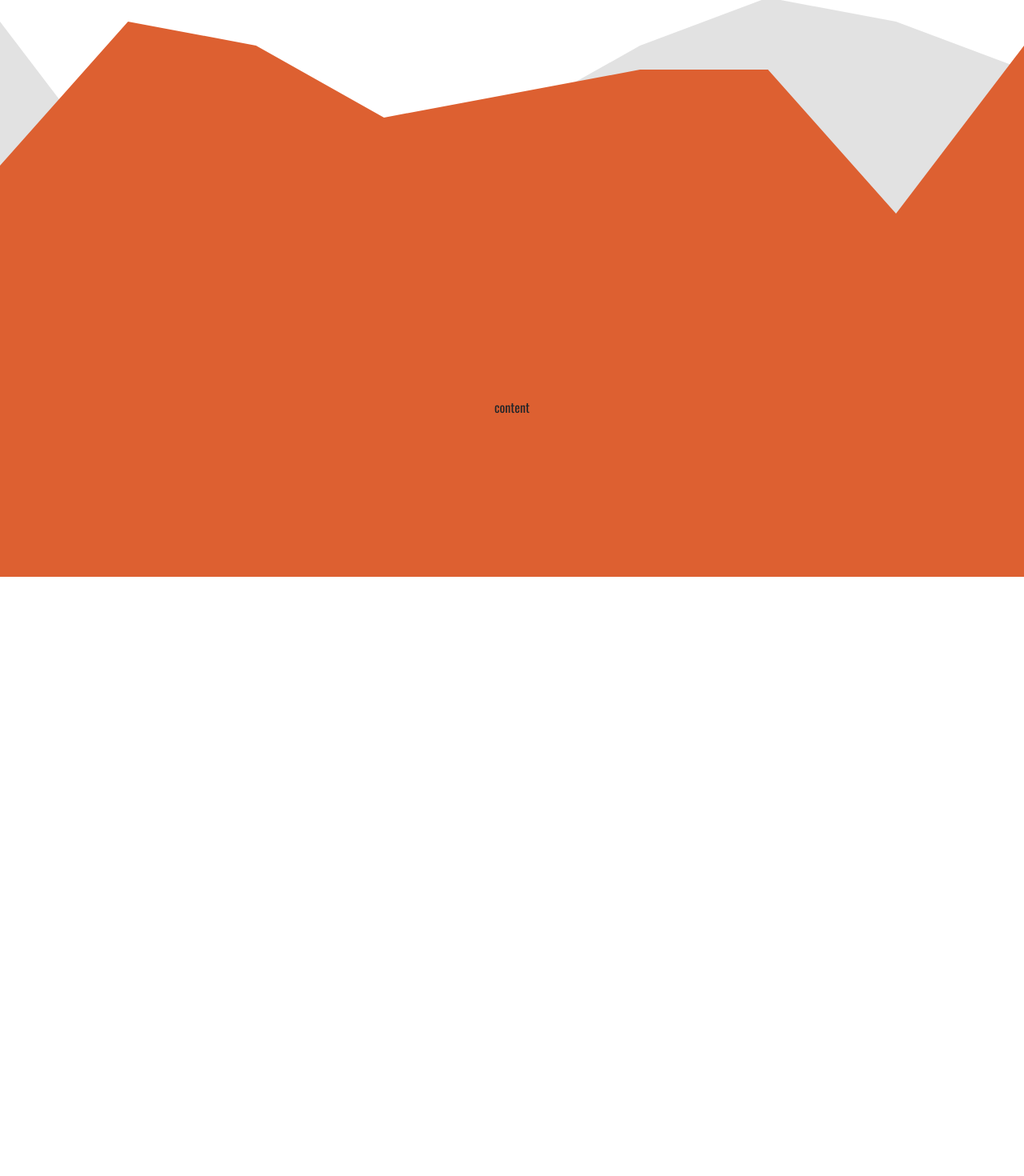
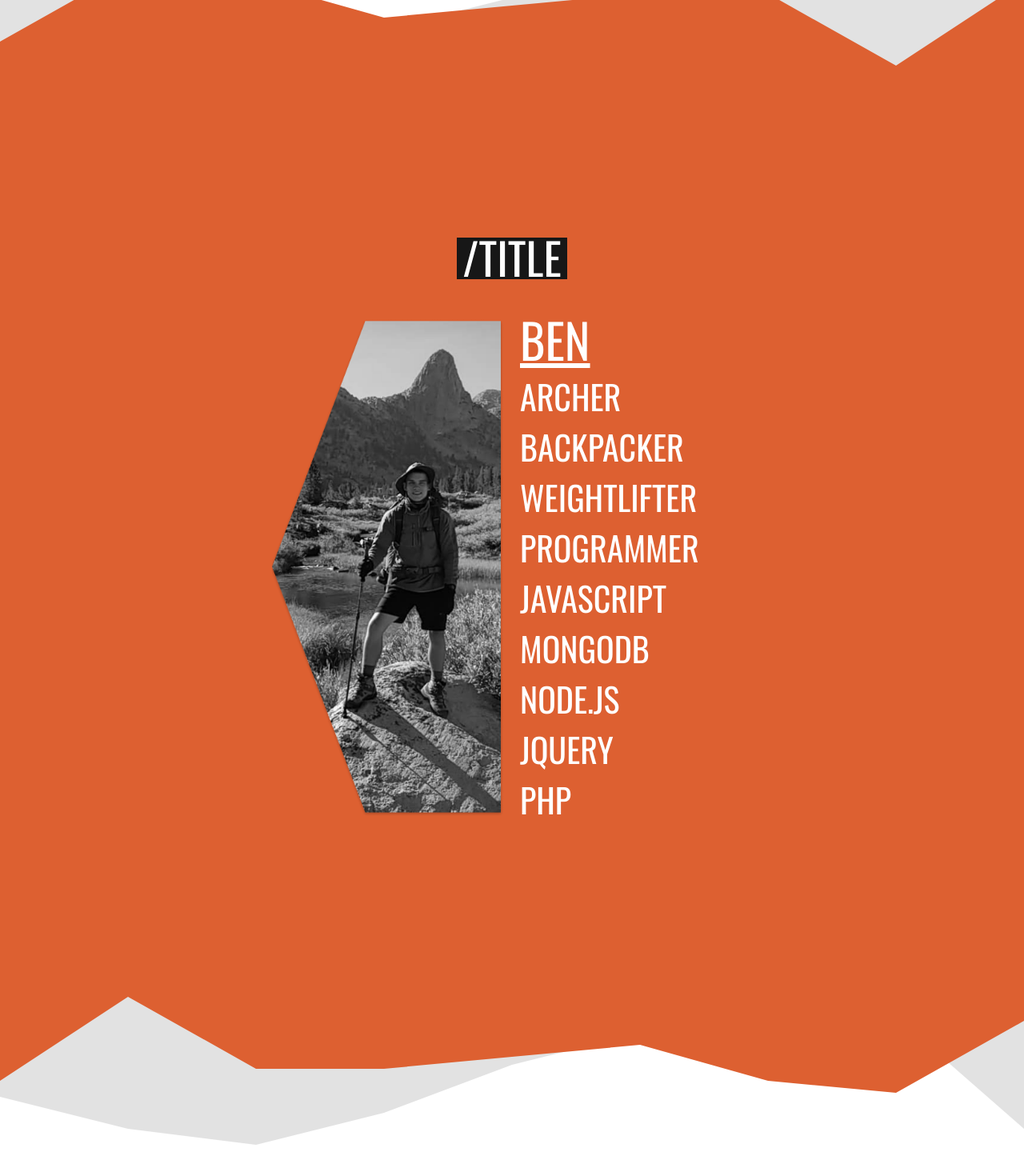
Before and after one commit to BenLebich/portfolio-svelte, a Svelte app: page / in a window 1280 px wide. Shown: the part 804-2274 px from the top of the page at 80% size. Built offline with nearby package versions, Linux system fonts and the light colour scheme.

Commit message:
added about content

```diff
--- /dev/null
+++ b/src/comps/micro/AboutContent.svelte
@@ -0,0 +1,61 @@
+<script>
+  import SectionTitle from "./SectionTitle.svelte";
+</script>
+
+<SectionTitle />
+<div class="content">
+  <img src="/images/me.png" alt="Ben Lebich Hiking" />
+  <div class="desc">
+    <span class="name">ben</span><br />
+    Archer<br />
+    backpacker<br />
+    weightlifter<br />
+    Programmer<br />
+    Javascript<br />
+    MongoDb<br />
+    Node.js<br />
+    jquery<br />
+    PHP<br />
+  </div>
+</div>
+
+<style>
+  .content {
+    display: flex;
+    justify-content: center;
+    padding-top: 50px;
+  }
+  img {
+    width: 300px;
+    height: 100%;
+    object-fit: cover;
+    padding-right: 10px;
+  }
+  .desc {
+    padding-left: 10px;
+    width: 300px;
+    color: #ffffff;
+    text-transform: uppercase;
+    text-align: left;
+    font-size: 42px;
+  }
+  .name {
+    font-size: 60px;
+    text-decoration: underline;
+    line-height: 50px;
+  }
+
+  @media only screen and (max-width: 775px) {
+    img {
+    width: 150px;
+  }
+  .desc {
+    width: 150px;
+  font-size: 20px;
+  }
+  .name {
+    font-size: 30px;
+    line-height: 25px;
+  }
+  }
+</style>
--- /dev/null
+++ b/src/comps/micro/SectionTitle.svelte
@@ -0,0 +1,20 @@
+<script>
+    export let title = "Title";
+</script>
+
+<div>
+    /{title}
+</div>
+
+<style>
+    div {
+        font-size: 55px;
+        text-transform: uppercase;
+        background-color: #171717;
+        color: #ffffff;
+        width: fit-content;
+        padding: 2px 7px 5px 7px;
+        line-height: 45px;
+        margin: auto;
+    }
+</style>
--- a/src/comps/sections/About.svelte
+++ b/src/comps/sections/About.svelte
@@ -1,18 +1,20 @@
 <script>
   export let y;
   export let innerWidth;
-    $: console.log(innerWidth)
+  $: console.log(innerWidth);
   let leftLight = 0;
   let leftDark = 0;
 
-    $: leftLight = y * .4;
-    $: leftDark = y * .6;
+  $: leftLight = y * 0.4;
+  $: leftDark = y * 0.6;
 
   let widths = 20;
   $: widths = Math.round(y / 10);
+  import AboutContent from '../micro/AboutContent.svelte';
+
 </script>
 
-<section >
+<section>
   <div class="mountains-top">
     <div class="range lighter" style="margin-left: {leftLight}px">
       <svg
@@ -21,7 +23,6 @@
         viewBox="0 0 2500 382"
         fill="none"
         xmlns="http://www.w3.org/2000/svg"
-
         preserveAspectRatio="none"
       >
         <path
@@ -50,8 +51,8 @@
           viewBox="0 0 2500 382"
           fill="none"
           xmlns="http://www.w3.org/2000/svg"
-
           preserveAspectRatio="none"
+          style="transform: scale(-1,1)"
         >
           <path
             d="M0 229.2H104.167L208.333 38.2L312.5 152.8H416.667L520.833 0L625 114.6L729.167 267.4L833.333 38.2L937.5 305.6L1041.67 229.2L1145.83 267.4L1250 191L1354.17 76.4L1458.33 0L1562.5 38.2L1666.67 114.6L1770.83 0L1875 114.6L1979.17 152.8L2083.33 114.6L2187.5 267.4L2291.67 305.6L2395.83 0L2500 114.6V382H2395.83H2291.67H2187.5H2083.33H1979.17H1875H1770.83H1666.67H1562.5H1458.33H1354.17H1250H1145.83H1041.67H937.5H833.333H729.167H625H520.833H416.667H312.5H208.333H104.167H0V229.2Z"
@@ -72,7 +73,6 @@
           </defs>
         </svg>
       {/if}
-
     </div>
     <div class="range darker" style="margin-left: -{leftDark}px">
       <svg
@@ -81,7 +81,6 @@
         viewBox="0 0 2500 382"
         fill="none"
         xmlns="http://www.w3.org/2000/svg"
-
         preserveAspectRatio="none"
       >
         <path
@@ -109,8 +108,8 @@
           viewBox="0 0 2500 382"
           fill="none"
           xmlns="http://www.w3.org/2000/svg"
-
           preserveAspectRatio="none"
+          style="transform: scale(-1,1)"
         >
           <path
             d="M0 114.6L104.167 38.2L208.333 343.8L312.5 229.2L416.667 191L520.833 38.2L625 229.2H729.167L833.333 267.4L937.5 38.2L1041.67 76.4L1145.83 191L1250 152.8L1354.17 114.6H1458.33L1562.5 343.8L1666.67 76.4L1770.83 267.4L1875 191L1979.17 76.4L2083.33 305.6L2187.5 229.2L2291.67 305.6L2395.83 191L2500 229.2V382H2395.83H2291.67H2187.5H2083.33H1979.17H1875H1770.83H1666.67H1562.5H1458.33H1354.17H1250H1145.83H1041.67H937.5H833.333H729.167H625H520.833H416.667H312.5H208.333H104.167H0V114.6Z"
@@ -132,47 +131,135 @@
         </svg>
       {/if}
     </div>
-
   </div>
   <div class="content">
     <div class="container">
-            content
+        <AboutContent />
     </div>
   </div>
-    <!--
-    <div class="mountains-bottom">
-        <div style="width: {widths}%">
-            <svg  width="1250" height="174" viewBox="0 0 1250 174" fill="none" xmlns="http://www.w3.org/2000/svg">
-                <path d="M0 134.875L52.0833 173.176L104.167 19.9745L156.25 77.4249L208.333 96.5751L260.417 173.176L312.5 77.4249H364.583L416.667 58.2748L468.75 173.176L520.833 154.025L572.917 96.5751L625 115.725L677.083 134.875H729.167L781.25 19.9745L833.333 154.025L885.417 58.2748L937.5 96.5751L989.583 154.025L1041.67 39.1247L1093.75 77.4249L1145.83 39.1247L1197.92 96.5751L1250 77.4249V0.8244H1197.92H1145.83H1093.75H1041.67H989.583H937.5H885.417H833.333H781.25H729.167H677.083H625H572.917H520.833H468.75H416.667H364.583H312.5H260.417H208.333H156.25H104.167H52.0833H0V134.875Z" fill="url(#paint0_linear_49_14)"/>
+  <div class="mountains-top" style="transform: scale(1,-1)">
+    <div class="range lighter" style="margin-left: -{leftLight}px">
+      <svg
+        width="2500"
+        height="382"
+        viewBox="0 0 2500 382"
+        fill="none"
+        xmlns="http://www.w3.org/2000/svg"
+        preserveAspectRatio="none"
+        style="transform: scale(-1,1)"
+      >
+        <path
+          d="M0 229.2H104.167L208.333 38.2L312.5 152.8H416.667L520.833 0L625 114.6L729.167 267.4L833.333 38.2L937.5 305.6L1041.67 229.2L1145.83 267.4L1250 191L1354.17 76.4L1458.33 0L1562.5 38.2L1666.67 114.6L1770.83 0L1875 114.6L1979.17 152.8L2083.33 114.6L2187.5 267.4L2291.67 305.6L2395.83 0L2500 114.6V382H2395.83H2291.67H2187.5H2083.33H1979.17H1875H1770.83H1666.67H1562.5H1458.33H1354.17H1250H1145.83H1041.67H937.5H833.333H729.167H625H520.833H416.667H312.5H208.333H104.167H0V229.2Z"
+          fill="url(#paint0_linear_49_16)"
+        />
         <defs>
-                <linearGradient id="paint0_linear_49_14" x1="0" y1="0.824402" x2="0" y2="173.176" gradientUnits="userSpaceOnUse">
-                <stop stop-color="#DD6031"/>
-                <stop offset="1" stop-color="#DD6031"/>
+          <linearGradient
+            id="paint0_linear_49_16"
+            x1="0"
+            y1="382"
+            x2="0"
+            y2="0"
+            gradientUnits="userSpaceOnUse"
+          >
+            <stop stop-color="#E2E2E2" />
+            <stop offset="1" stop-color="#E2E2E2" />
           </linearGradient>
         </defs>
       </svg>
-        </div>
-        <div style="width: {100-widths}%">
-            <svg width="1250" height="174" viewBox="0 0 1250 174" fill="none" xmlns="http://www.w3.org/2000/svg">
-                <path d="M1250 134.875L1197.92 173.176L1145.83 19.9745L1093.75 77.4249L1041.67 96.5751L989.583 173.176L937.5 77.4249H885.417L833.333 58.2748L781.25 173.176L729.167 154.025L677.083 96.5751L625 115.725L572.917 134.875H520.833L468.75 19.9745L416.667 154.025L364.583 58.2748L312.5 96.5751L260.417 154.025L208.333 39.1247L156.25 77.4249L104.167 39.1247L52.0833 96.5751L-3.8147e-05 77.4249V0.8244H52.0833H104.167H156.25H208.333H260.417H312.5H364.583H416.667H468.75H520.833H572.917H625H677.083H729.167H781.25H833.333H885.417H937.5H989.583H1041.67H1093.75H1145.83H1197.92H1250V134.875Z" fill="url(#paint0_linear_56_17)"/>
+
+      {#if innerWidth > 1400}
+        <svg
+          width="2500"
+          height="382"
+          viewBox="0 0 2500 382"
+          fill="none"
+          xmlns="http://www.w3.org/2000/svg"
+          preserveAspectRatio="none"
+        >
+          <path
+            d="M0 229.2H104.167L208.333 38.2L312.5 152.8H416.667L520.833 0L625 114.6L729.167 267.4L833.333 38.2L937.5 305.6L1041.67 229.2L1145.83 267.4L1250 191L1354.17 76.4L1458.33 0L1562.5 38.2L1666.67 114.6L1770.83 0L1875 114.6L1979.17 152.8L2083.33 114.6L2187.5 267.4L2291.67 305.6L2395.83 0L2500 114.6V382H2395.83H2291.67H2187.5H2083.33H1979.17H1875H1770.83H1666.67H1562.5H1458.33H1354.17H1250H1145.83H1041.67H937.5H833.333H729.167H625H520.833H416.667H312.5H208.333H104.167H0V229.2Z"
+            fill="url(#paint0_linear_49_16)"
+          />
           <defs>
-                <linearGradient id="paint0_linear_56_17" x1="1250" y1="0.824402" x2="1250" y2="173.176" gradientUnits="userSpaceOnUse">
-                <stop stop-color="#DD6031"/>
-                <stop offset="1" stop-color="#DD6031"/>
+            <linearGradient
+              id="paint0_linear_49_16"
+              x1="0"
+              y1="382"
+              x2="0"
+              y2="0"
+              gradientUnits="userSpaceOnUse"
+            >
+              <stop stop-color="#E2E2E2" />
+              <stop offset="1" stop-color="#E2E2E2" />
             </linearGradient>
           </defs>
         </svg>
+      {/if}
     </div>
+    <div class="range darker" style="margin-left: {leftDark}px; z-index: 2;">
+      <svg
+        width="2500"
+        height="382"
+        viewBox="0 0 2500 382"
+        fill="none"
+        xmlns="http://www.w3.org/2000/svg"
+        preserveAspectRatio="none"
+        style="transform: scale(-1,1)"
+      >
+        <path
+          d="M0 114.6L104.167 38.2L208.333 343.8L312.5 229.2L416.667 191L520.833 38.2L625 229.2H729.167L833.333 267.4L937.5 38.2L1041.67 76.4L1145.83 191L1250 152.8L1354.17 114.6H1458.33L1562.5 343.8L1666.67 76.4L1770.83 267.4L1875 191L1979.17 76.4L2083.33 305.6L2187.5 229.2L2291.67 305.6L2395.83 191L2500 229.2V382H2395.83H2291.67H2187.5H2083.33H1979.17H1875H1770.83H1666.67H1562.5H1458.33H1354.17H1250H1145.83H1041.67H937.5H833.333H729.167H625H520.833H416.667H312.5H208.333H104.167H0V114.6Z"
+          fill="url(#paint0_linear_49_13)"
+        />
+        <defs>
+          <linearGradient
+            id="paint0_linear_49_13"
+            x1="0"
+            y1="382"
+            x2="0"
+            y2="38.2"
+            gradientUnits="userSpaceOnUse"
+          >
+            <stop stop-color="#DD6031" />
+            <stop offset="1" stop-color="#DD6031" />
+          </linearGradient>
+        </defs>
+      </svg>
+      {#if innerWidth > 1400}
+        <svg
+          width="2500"
+          height="382"
+          viewBox="0 0 2500 382"
+          fill="none"
+          xmlns="http://www.w3.org/2000/svg"
+          preserveAspectRatio="none"
 
+        >
+          <path
+            d="M0 114.6L104.167 38.2L208.333 343.8L312.5 229.2L416.667 191L520.833 38.2L625 229.2H729.167L833.333 267.4L937.5 38.2L1041.67 76.4L1145.83 191L1250 152.8L1354.17 114.6H1458.33L1562.5 343.8L1666.67 76.4L1770.83 267.4L1875 191L1979.17 76.4L2083.33 305.6L2187.5 229.2L2291.67 305.6L2395.83 191L2500 229.2V382H2395.83H2291.67H2187.5H2083.33H1979.17H1875H1770.83H1666.67H1562.5H1458.33H1354.17H1250H1145.83H1041.67H937.5H833.333H729.167H625H520.833H416.667H312.5H208.333H104.167H0V114.6Z"
+            fill="url(#paint0_linear_49_13)"
+          />
+          <defs>
+            <linearGradient
+              id="paint0_linear_49_13"
+              x1="0"
+              y1="382"
+              x2="0"
+              y2="38.2"
+              gradientUnits="userSpaceOnUse"
+            >
+              <stop stop-color="#DD6031" />
+              <stop offset="1" stop-color="#DD6031" />
+            </linearGradient>
+          </defs>
+        </svg>
+      {/if}
+    </div>
+  </div>
+</section>
 
-    </div>
-
-        -->
-
-</section>
 <style>
   .mountains-top {
-    padding-top: 300px;
+    padding-top: 200px;
     width: 100vw;
     position: relative;
     overflow: hidden;
@@ -182,21 +269,26 @@
   }
   .mountains-top .range {
     width: 300%;
-      height: 300px;
+    height: 150px;
     display: flex;
     flex-direction: row;
   }
-
+  .mountains-top .lighter {
+      height: 200px;
+  }
   .mountains-top svg {
     width: 300%;
-      height: 300px;
+    height: 150px;
+  }
+  .mountains-top .lighter svg {
+      height: 200px;
   }
   .mountains-top .darker {
-      margin-top: -300px;
+    margin-top: -150px;
   }
   .content {
     text-align: center;
-    background-color: #DD6031;
+    background-color: #dd6031;
     padding: 200px 100px;
   }
 
--- a/src/comps/sections/Nav.svelte
+++ b/src/comps/sections/Nav.svelte
@@ -39,7 +39,6 @@ export let innerWidth;
               {section}
             </div>
           {/if}
-
         {/each}
       </div>
       <div class="arrow">
@@ -68,7 +67,6 @@ export let innerWidth;
     max-width: 400px;
     height: 100%;
     object-fit: cover;
-
   }
 
   header {
@@ -83,7 +81,7 @@ export let innerWidth;
     flex-direction: row;
     position: fixed;
     margin-left: -122.5px;
-    z-index: 5
+    z-index: 5;
   }
 
   .sections {
```
Also changed, not shown: public/images/me.png (added). Lines whose indentation alone changed are shown as unchanged.
